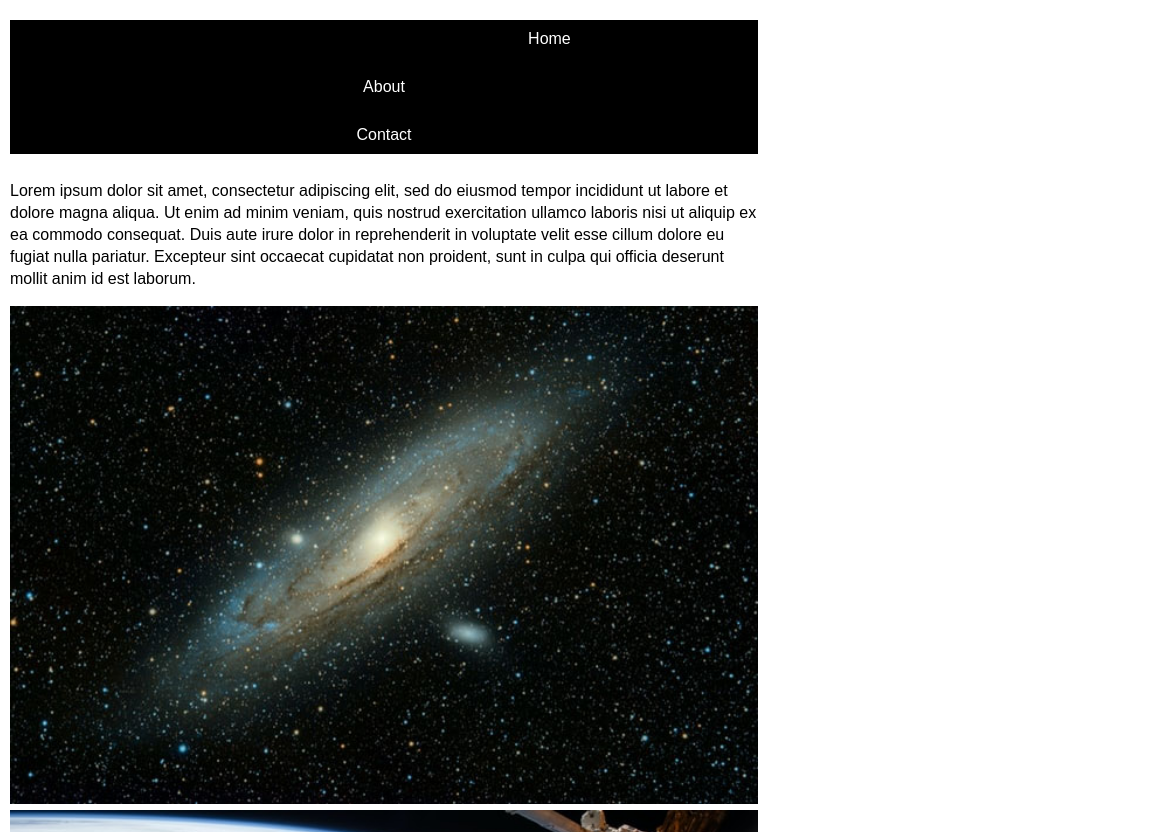
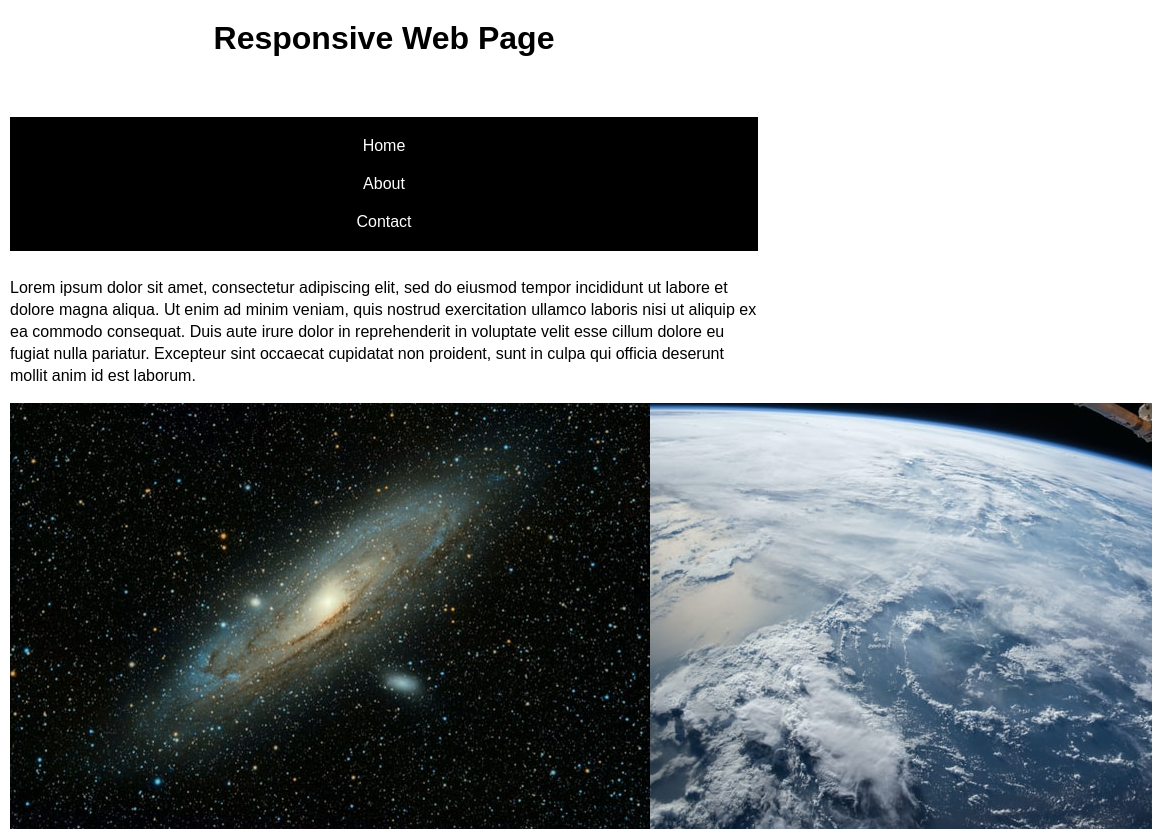
Before and after one commit to Halidha19/Halidha19.github.io, a plain HTML site: page index.html in a window 768 px wide. Shown: the top 832 px of the page, 1152 px wide, since content can reach past the window. Drawn offline with Linux system fonts and the light colour scheme; files whose address does not match are found by name.

Commit message:
Ex 1 L05 C219

```diff
--- a/index.html
+++ b/index.html
@@ -14,85 +14,77 @@
         }
 
         header {
-            display: inline-block;
-            width: 100%;
+            text-align: center;
+            background-color: white; /* Set background color to white */
+            padding: 10px;
         }
 
         h1 {
-            float: left;
             margin: 0;
+            color: black; /* Set text color to black for better visibility */
         }
 
         nav {
-            float: right;
-            margin-top: 10px;
             text-align: center;
             background-color: black;
+            color: white;
+            padding: 10px;
+            position: relative;
+            top: 10px; /* Adjust the position to lower the navigation bar */
         }
 
         nav a {
-            display: inline-block;
             text-decoration: none;
-            color: black;
+            color: white;
             padding: 0 10px;
         }
 
         main {
             line-height: 22px;
+            margin-top: 20px;
         }
 
         img {
-            /* TODO 2: Set the image width so that the 3 images fit in 1 row and fills the browser width */
+            width: 100%;
+            height: auto; /* Maintain aspect ratio */
+            display: block;
+            margin: 0 auto;
+        }
+
+        /* TODO 2: Set the image width so that the 3 images fit in 1 row and fill the browser width */
+        @media only screen and (min-width: 768px) {
+            section {
+                display: flex;
+                justify-content: space-around;
+            }
+
             img {
                 width: 100%;
-    max-width: 300px; /* Optional: Set a max-width to limit image size */
-    height: auto; /* Maintain aspect ratio */
+                max-width: none; /* Remove max-width for larger screens */
             }
         }
 
-        /* TODO 3: Add CSS media queries for smaller screens */
-        @media only screen and (max-width: 768px) {
-
+        /* TODO 4: Center logo and move navigation below in larger views */
+        @media only screen and (min-width: 768px) {
             h1 {
                 text-align: center;
-    margin: 10px 0; /* Add space around the logo */
             }
 
-        /* TODO 5: Shift navigation below logo, add a black background and center all nav items */
             nav {
                 float: none;
-    margin: 10px 0; /* Add space between logo and navigation */
-    text-align: center;
-    background-color: black;
+                margin-top: 40px; /* Adjust the margin for better spacing */
             }
 
             nav a {
                 display: block;
-    padding: 10px;
-    color: white;
+                padding: 10px 0;
             }
-@media only screen and (max-width: 768px) {
-    nav {
-        margin-top: 0; /* Adjust margin for smaller screens */
         }
 
-    nav a {
-        display: block;
-        margin: 10px 0; /* Add space between navigation items on smaller screens */
-    }
-}
-        /* TODO 6: Stack the 3 images in 1 column */
-        @media only screen and (max-width: 768px) {
-    img {
-        width: 100%; /* Make images take full width */
-        max-width: none; /* Remove max-width for smaller screens */
-    }
-}
-        /* TODO 7: Hide the video */
+        /* TODO 7: Hide the video on smaller screens */
         @media only screen and (max-width: 768px) {
             iframe {
-        display: none; /* Hide the video on smaller screens */
-    }
+                display: none;
             }
         }
     </style>
@@ -101,12 +93,13 @@ nav a {
 <body>
     <header>
         <h1>Responsive Web Page</h1>
+    </header>
+
     <nav>
         <a href="#">Home</a>
         <a href="#">About</a>
         <a href="#">Contact</a>
     </nav>
-    </header>
 
     <main>
         <section>
@@ -118,11 +111,13 @@ nav a {
         </section>
 
         <section>
-            <img src="C:\Users\afsin\Documents\GitHub\Halidha19.github.io\1.jpg" width="300"><img src="C:\Users\afsin\Documents\GitHub\Halidha19.github.io\2.jpg" width="300"><img src="C:\Users\afsin\Documents\GitHub\Halidha19.github.io\3.jpg" width="300">
+            <img src="C:\Users\afsin\Documents\GitHub\Halidha19.github.io\1.jpg" alt="Image 1">
+            <img src="C:\Users\afsin\Documents\GitHub\Halidha19.github.io\2.jpg" alt="Image 2">
+            <img src="C:\Users\afsin\Documents\GitHub\Halidha19.github.io\3.jpg" alt="Image 3">
         </section>
 
         <section>
-            <iframe width="560" height="315" src="https://www.youtube.com/embed/HCDVN7DCzYE"
+            <iframe width="100%" height="315" src="https://www.youtube.com/embed/HCDVN7DCzYE"
                 title="YouTube video player" frameborder="0"
                 allow="accelerometer; autoplay; clipboard-write; encrypted-media; gyroscope; picture-in-picture"
                 allowfullscreen></iframe>
```
Lines whose indentation alone changed are shown as unchanged.
